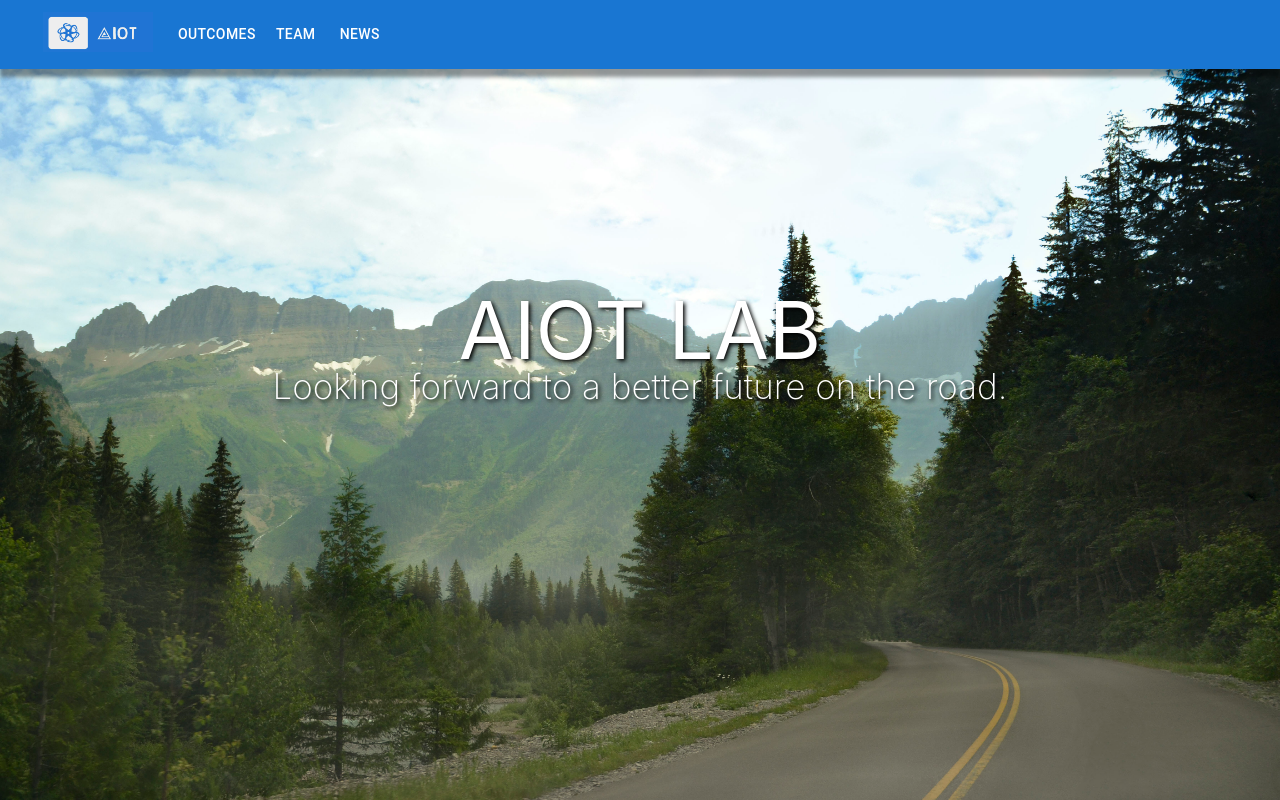
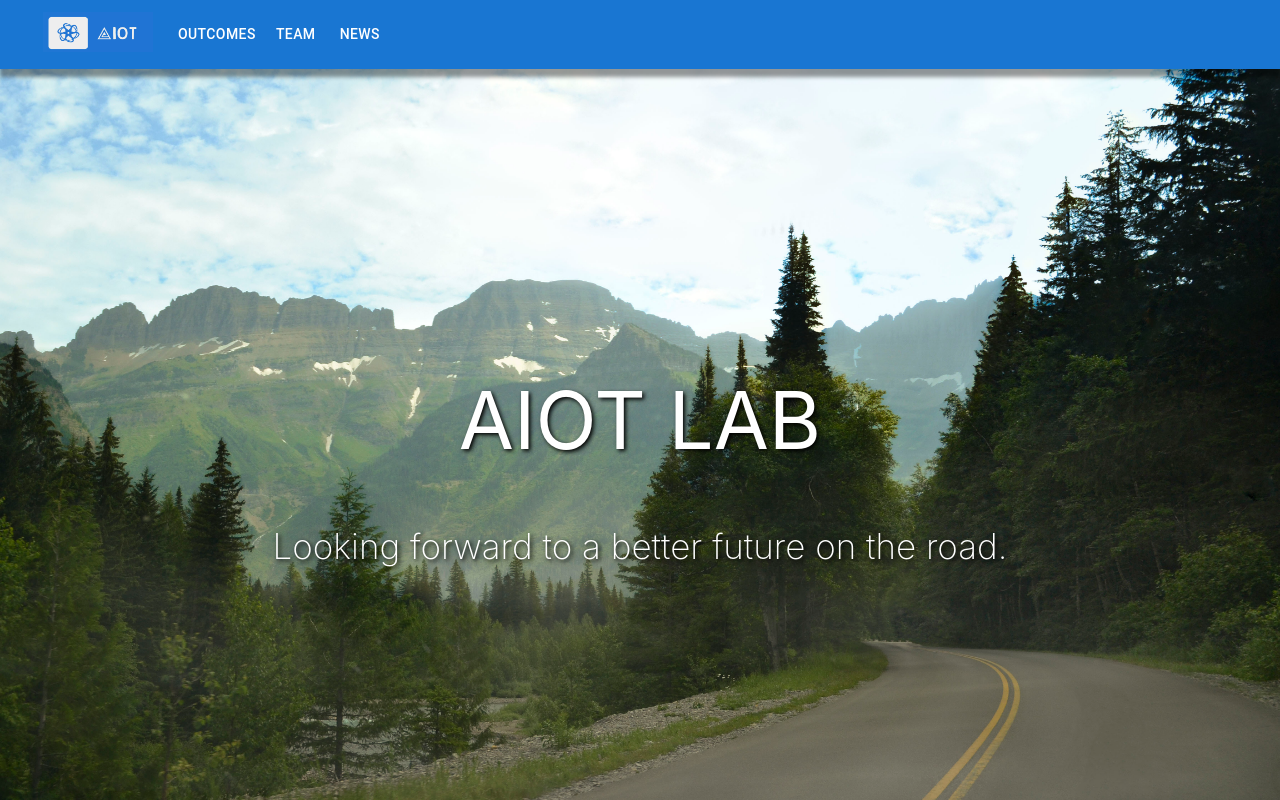
Before and after one commit to AIoTLabCPP/AIoT-Lab, a React (Vite) app: page / in a window 1280 px wide. Built offline with nearby package versions, Linux system fonts and the light colour scheme.

Commit message:
updated home page

```diff
--- a/src/App.css
+++ b/src/App.css
@@ -57,7 +57,6 @@
 .main_title {
   width: 100%; /* Set the width of the textarea */
   height: 100px; /* Set the height of the textarea */
-  padding-top: 200px;
   font-size: 80px; /* Set the font size */
   border-radius: 5px; /* Add border radius for rounded corners */
   resize: vertical; /* Allow vertical resizing */
@@ -66,7 +65,7 @@
   opacity: 1;
   color: white;
   font-weight: 390;
-  top: 70px;
+  top: 45vh;
   text-align: center;
   text-shadow: 2px 2px 4px rgba(0.5, 0.5, 0.5, 1); /* Add text shadow */
 }
@@ -81,7 +80,7 @@
   position: absolute;
   opacity: 1;
   color: white;
-  top: 360px;
+  top: 65vh;
   left: 0px;
   font-weight: 200;
   text-align: center;
```
